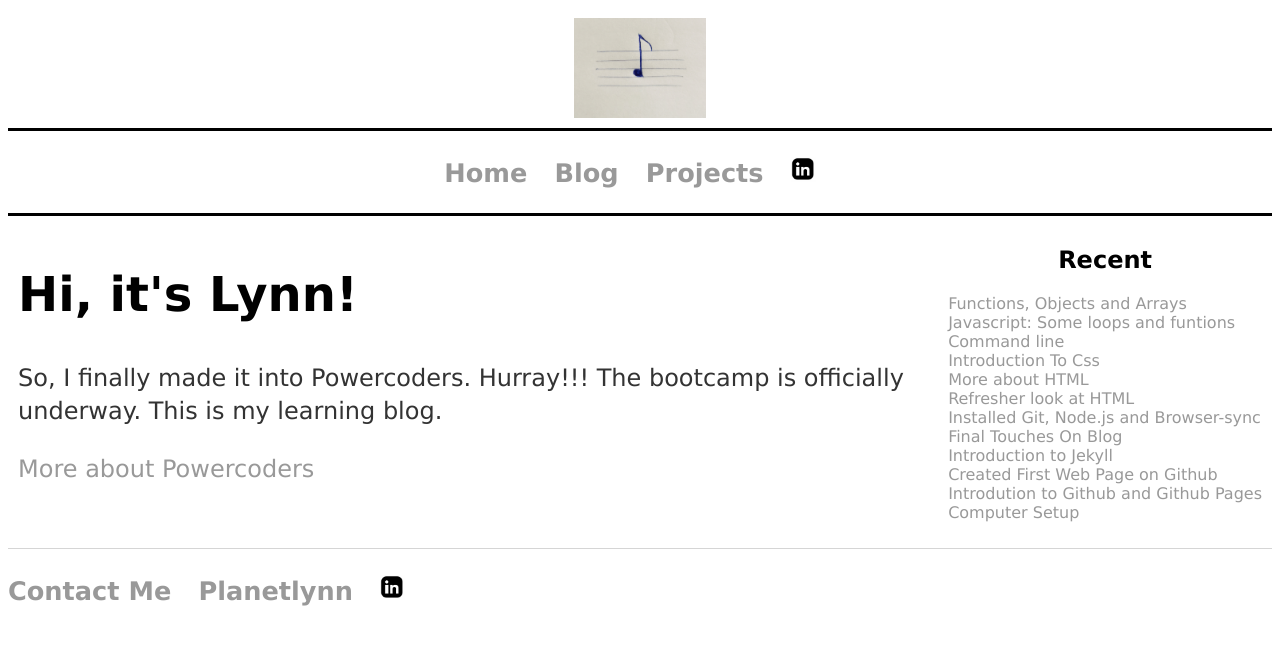
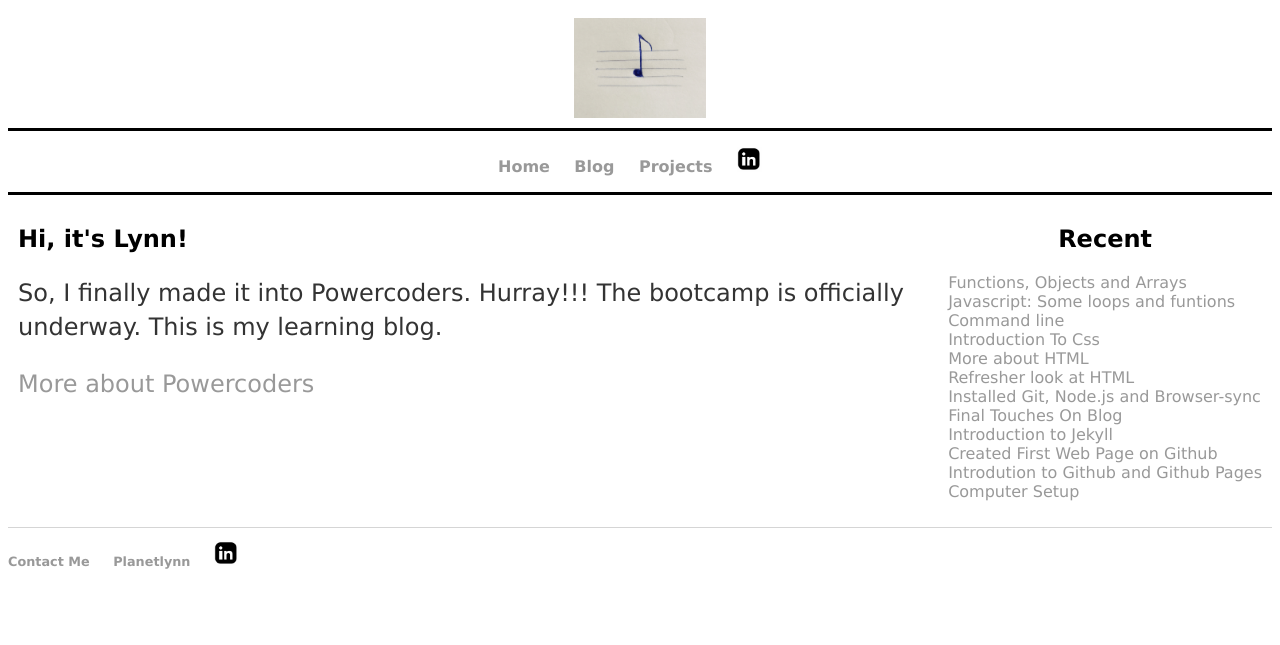
Before and after one commit to aineomugisha/aineomugisha.github.io, a Jekyll site: the page built from index.html, in a window 1280 px wide. Shown: the top 645 px of the page. Built offline with Jekyll 4.4.1, drawn with Linux system fonts in a browser that asks for light colours; the list of posts is cut into pages by our own code.

Commit message:
Update main.css

```diff
--- a/css/main.css
+++ b/css/main.css
@@ -32,7 +32,6 @@ nav ul, footer ul {
     padding: 0px;
     list-style: none;
     font-weight: bold;
-    font-size:2vw;
 }
 
 nav ul li, footer ul li, header ul li {
@@ -79,7 +78,7 @@ a:hover {
 }
 h1 {
    flex-basis:100%;
-    font-size: 3em;
+    font-size: 1.5em;
     font-family: "Lucida Sans";
 }
 p {
```
